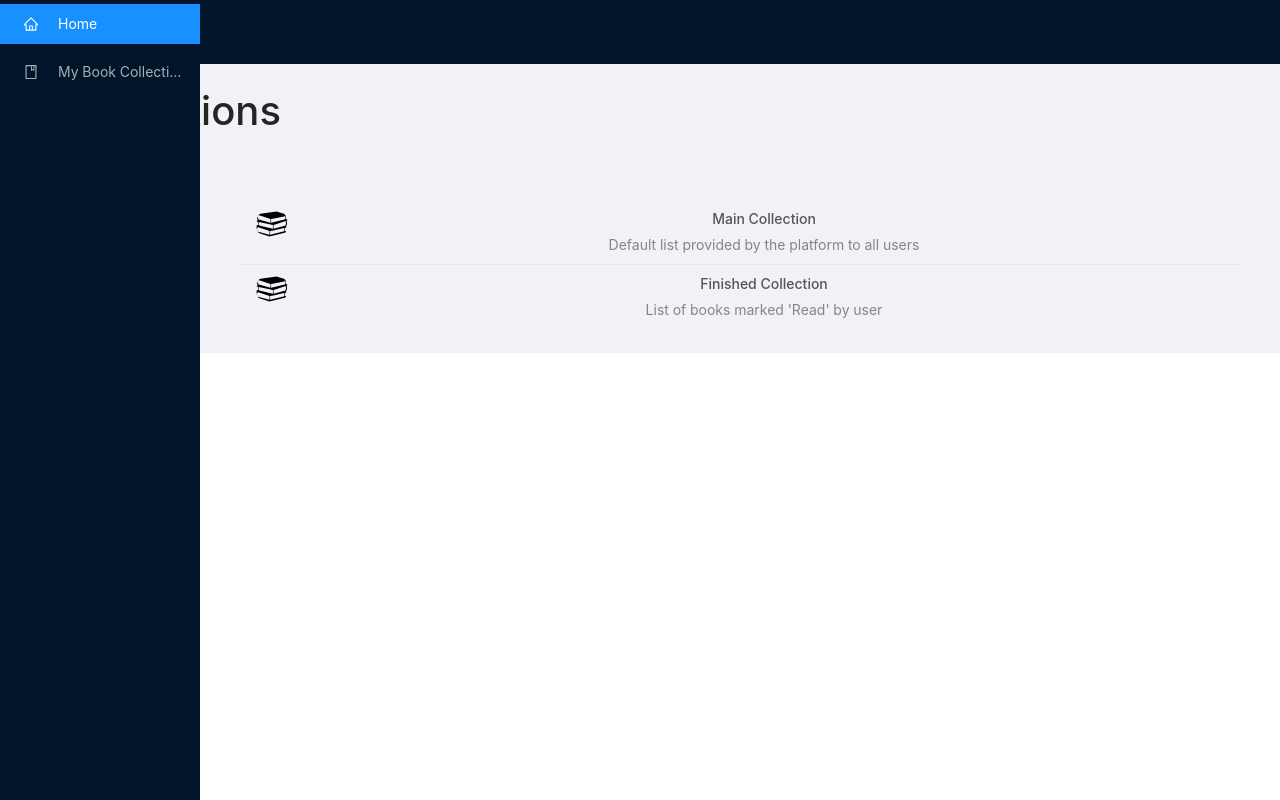
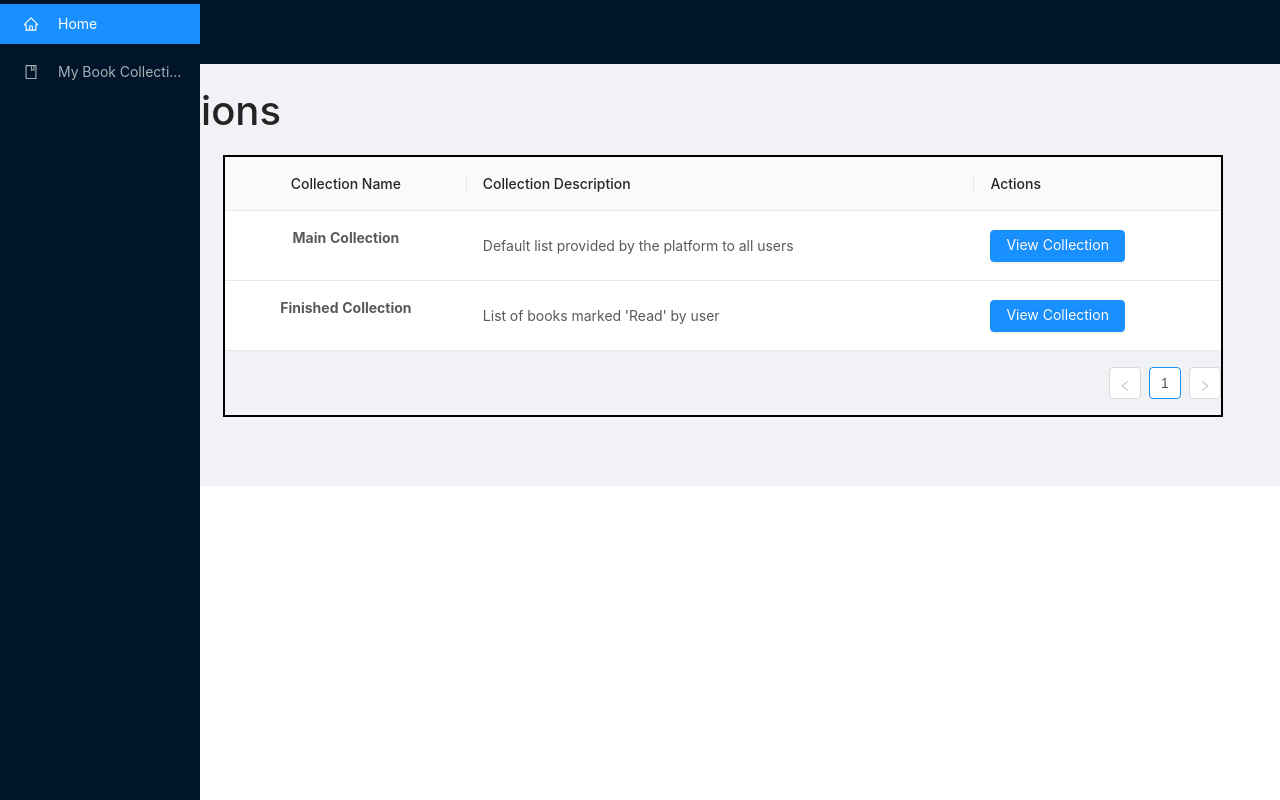
Before and after one commit to jilingy/capstone-project-assembly-gang, a React (Create React App) app in the folder frontend/: page /col_list in a window 1280 px wide. Built offline with nearby package versions, Linux system fonts and the light colour scheme.

Commit message:
refactored collection list to table format

```diff
--- a/frontend/config-overrides.js
+++ b/frontend/config-overrides.js
@@ -9,7 +9,13 @@ module.exports = override(
   addLessLoader({
     lessOptions: {
       javascriptEnabled: true,
-      modifyVars: { '@primary-color': '#1DA57A', '@popover-bg' : '#E7CEC9', '@border-color-base': '#000000' },
+      modifyVars: {
+        '@primary-color'     : '#1DA57A',
+        '@popover-bg'        : '#E7CEC9',
+        '@border-color-base' : '#000000',
+        '@table-header-bg'   : '#000000',
+        '@table-header-color': 'white',
+      },
     },
   }),
 );
--- a/frontend/src/containers/CollectionList.js
+++ b/frontend/src/containers/CollectionList.js
@@ -2,7 +2,7 @@ import React, { useState } from 'react';
 import { List, Avatar } from 'antd';
 import { Link } from 'react-router-dom';
 import { useForm, Controller } from 'react-hook-form';
-import { Form, Input, Button, Popover } from 'antd';
+import { Form, Input, Button, Popover, Table } from 'antd';
 import CollectionListBookCover from '../images/books.svg';
 
 function AddCollectionForm({addCollection}) {
@@ -27,9 +27,9 @@ function AddCollectionForm({addCollection}) {
         if(!data) return;
         addCollection(
             {
-                "title"       : data.collectionTitle,
-                "description" : data.collectionDesc,
-                "image"       : CollectionListBookCover,
+                "collection_name" : data.collectionTitle,
+                "collection_desc" : data.collectionDesc,
+                "image"           : CollectionListBookCover,
             }
         )
     }
@@ -100,14 +100,42 @@ export default function CollectionList() {
 
     const [collections, updateCollections] = useState([
         {
-            title: 'Main Collection',
-            description: 'Default list provided by the platform to all users',
+            key: 1,
+            collection_name: 'Main Collection',
+            collection_desc: 'Default list provided by the platform to all users',
         },
         {
-            title: 'Finished Collection',
-            description: "List of books marked 'Read' by user",
+            key: 2,
+            collection_name: 'Finished Collection',
+            collection_desc: "List of books marked 'Read' by user",
         }
     ]);
+
+    const columns = [
+        {
+            title: 'Collection Name',
+            dataIndex: 'collection_name',
+            key: 'collection_name',
+            align: "center",
+            render: collection_name => <p><b>{collection_name}</b></p>
+        },
+        {
+            title: 'Collection Description',
+            dataIndex: 'collection_desc',
+            key: 'collection_desc',
+        },
+        {
+            title: 'Actions',
+            key: 'action',
+            dataIndex: 'action',
+            render: concern =>
+              (
+                <div>
+                  <Button type="primary"><Link to="/books">View Collection</Link></Button>
+                </div>
+              )
+          }
+    ]
 
     const addCollection = (collection) => {
         const newCollection = [...collections, collection]
@@ -123,21 +151,7 @@ export default function CollectionList() {
             }}>My Book Collections</h1>
             {/* We pass the 'addBook' function as a prop to the 'AddBookForm' component */}
             <AddCollectionForm addCollection={addCollection}/>
-            <List
-                itemLayout="horizontal"
-                dataSource={collections}
-                size="small"
-                layout="vertical"
-                renderItem={item => (
-                    <List.Item>
-                        <List.Item.Meta
-                            avatar={<Avatar src={CollectionListBookCover} />}
-                            title={<Link to="/books">{item.title}</Link>}
-                            description={item.description}
-                        />
-                    </List.Item>
-                )}
-            />
+            <Table style={{ position: 'relative', bottom: 45, right:17, border: '2px solid black'}} dataSource={collections} columns={columns} />
         </div>
     )
 
```
